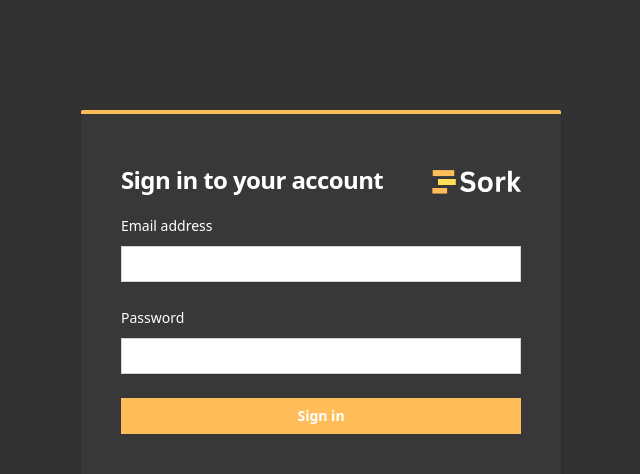
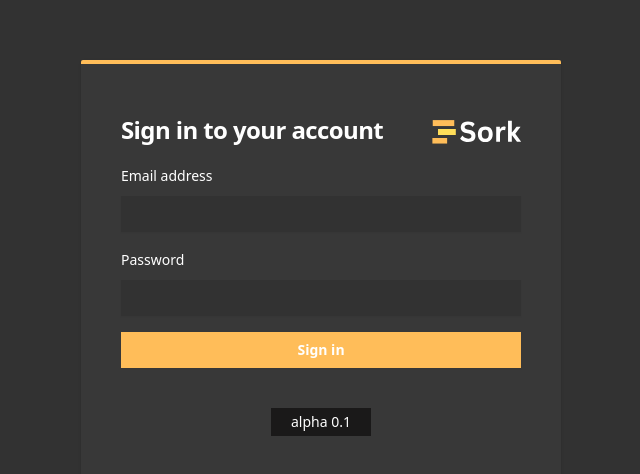
Before and after one commit to Sork-app/sork, a Next.js app: page /client/login in a window 1280 px wide. Shown: the part 124-598 px from the top of the page, without its empty margins (319-959 px from the left). Built offline with nearby package versions, Linux system fonts and the light colour scheme; no server answers.

Commit message:
chore: versioning for client
Signed-off-by: Pranav Ramesh <laphatize@protonmail.com>

```diff
--- a/src/pages/client/login.js
+++ b/src/pages/client/login.js
@@ -57,10 +57,10 @@ export default function LoginPage() {
 
     return (
         <main className={`flex items-center justify-center min-h-screen }`}>
-  <div className="flex min-h-full flex-1 flex-col justify-center py-12 sm:px-6 lg:px-8">
+  <div className="flex min-h-full flex-1 flex-col justify-center pt-12 pb-20 lg:px-8">
 
         <div className="mt-10 sm:mx-auto sm:w-full sm:max-w-[480px]">
-          <div className="bg-base-200  py-12 shadow sm:rounded-sm border-t-4 border-primary px-10">
+          <div className="bg-base-200 pt-12 pb-16 shadow sm:rounded-sm border-t-4 border-primary px-10">
           <div className="flex">
 
           <h2 className=" mb-4  text-2xl font-semibold leading-9 tracking-tight text-white">
@@ -78,7 +78,7 @@ export default function LoginPage() {
         </div>
 
 
-            <form className="space-y-6" onSubmit={logIn}>
+            <form className="space-y-4" onSubmit={logIn}>
               <div>
                 <label htmlFor="email" className="block text-sm font-medium leading-6 text-white">
                   Email address
@@ -92,7 +92,7 @@ export default function LoginPage() {
                     type="email"
                     autoComplete="email"
                     required
-                    className="block w-full border-0 py-1.5 text-black shadow-sm ring-1 ring-inset ring-gray-300 placeholder:text-gray-400 focus:ring-2 focus:ring-inset focus:ring-primary sm:text-sm sm:leading-6 px-2"
+                    className="block text-white bg-base-100 border-none w-full border-0 py-1.5 text-black shadow-sm border-none ring-none sm:text-sm sm:leading-6 px-2"
                   />
                 </div>
               </div>
@@ -110,7 +110,7 @@ export default function LoginPage() {
                     type="password"
                     autoComplete="current-password"
                     required
-                    className="block w-full  border-0 py-1.5 text-black shadow-sm ring-1 ring-inset ring-gray-300 placeholder:text-gray-400 focus:ring-2 focus:ring-inset focus:ring-primary sm:text-sm sm:leading-6 px-2"
+                    className="block text-white bg-base-100 border-none w-full border-0 py-1.5 text-black shadow-sm border-none ring-none sm:text-sm sm:leading-6 px-2"
                   />
                 </div>
               </div>
@@ -135,7 +135,7 @@ export default function LoginPage() {
                 </div>
               </div>
 
-              <div>
+              <div >
                 <button
                   type="submit"
                   className="flex w-full justify-center  bg-primary px-3 py-1.5 text-sm font-semibold leading-6 text-white shadow-sm  focus-visible:outline focus-visible:outline-2 focus-visible:outline-offset-2 focus-visible:outline-primary"
@@ -144,6 +144,10 @@ export default function LoginPage() {
                 </button>
               </div>
             </form>
+
+            <div className='mt-10 text-white bg-base-300 w-1/4 mx-auto text-center text-sm px-1 py-1'>
+              alpha 0.1
+            </div>
 
             <div className='hidden'>
               <div className="relative mt-10">
--- a/tailwind.config.js
+++ b/tailwind.config.js
@@ -32,6 +32,8 @@ module.exports = {
 
           "base-200": "#383838",
 
+          "base-300": "#1a1919",
+
           "info": "#00ffff",
 
           "success": "#4ade80",
```
